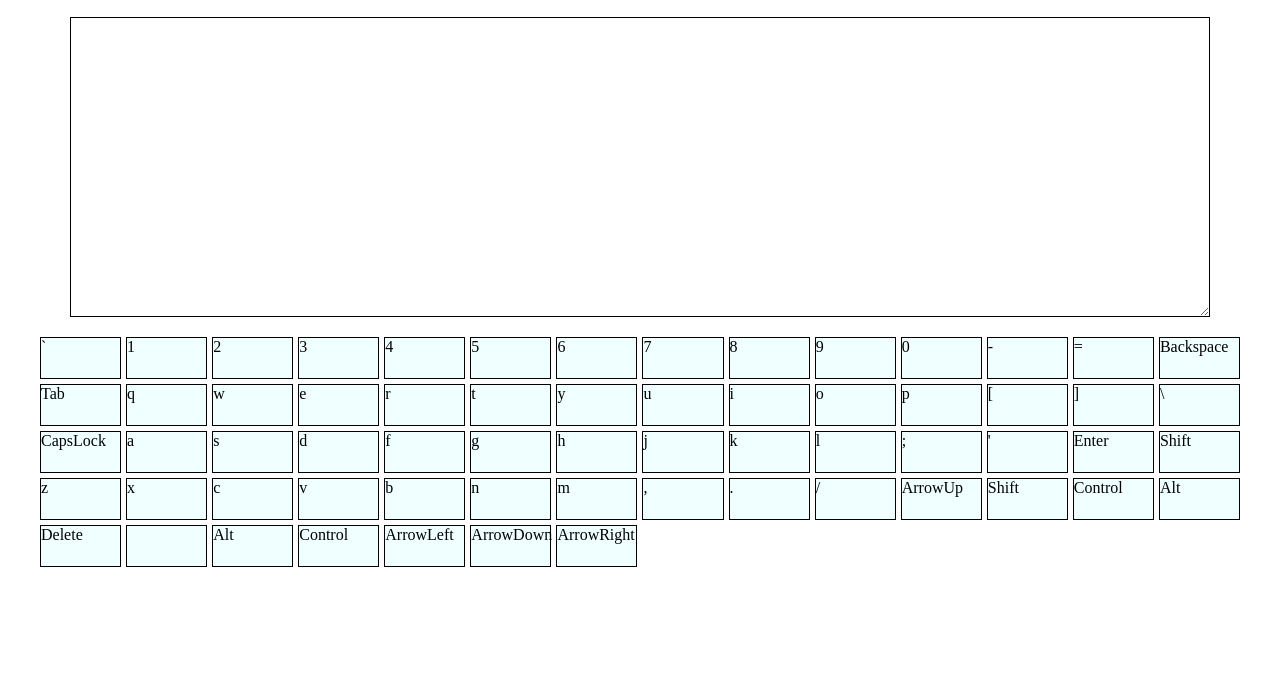
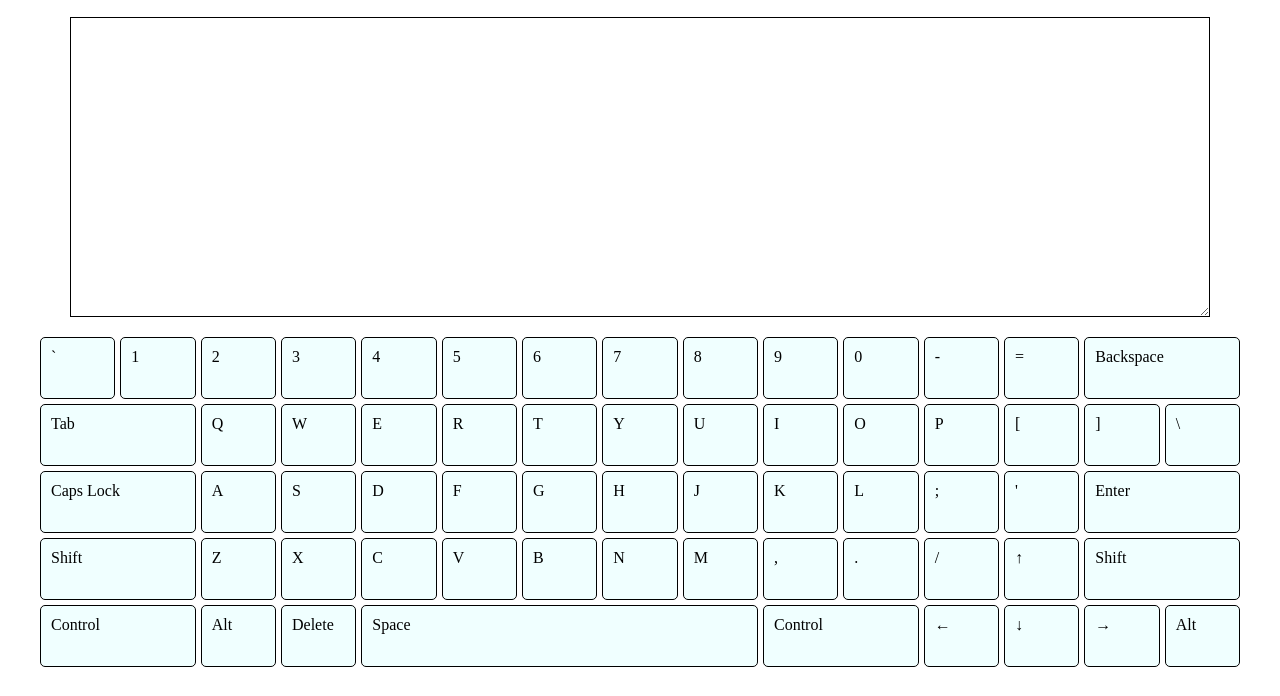
Before and after one commit to PavelKonstantinovich/virtual-keyboard, a website with bundled scripts: page index.html in a window 1280 px wide. Shown: the part 104-800 px from the top of the page. Built offline with nearby package versions, Linux system fonts and the light colour scheme.

Commit message:
feat: add first version of the keyboard

```diff
--- a/src/js/array.js
+++ b/src/js/array.js
@@ -1,4 +1,4 @@
-const en = ['`', '1', '2', '3', '4', '5', '6', '7', '8', '9', '0', '-', '=', 'Backspace', 'Tab', 'q', 'w', 'e', 'r', 't', 'y', 'u', 'i', 'o', 'p', '[', ']', '\\', 'CapsLock', 'a', 's', 'd', 'f', 'g', 'h', 'j', 'k', 'l', ';', "'", 'Enter', 'Shift', 'z', 'x', 'c', 'v', 'b', 'n', 'm', ',', '.', '/', 'ArrowUp', 'Shift', 'Control', 'Alt', 'Delete', ' ', 'Alt', 'Control', 'ArrowLeft', 'ArrowDown', 'ArrowRight'];
-const ru = ['ё', '1', '2', '3', '4', '5', '6', '7', '8', '9', '0', '-', '=', 'Backspace', 'Tab', 'й', 'ц', 'у', 'к', 'е', 'н', 'г', 'ш', 'щ', 'з', 'х', 'ъ', '\\', 'CapsLock', 'ф', 'ы', 'в', 'а', 'п', 'р', 'о', 'л', 'д', 'ж', 'э', 'Enter', 'Shift', 'я', 'ч', 'с', 'м', 'и', 'т', 'ь', 'б', 'ю', '.', 'ArrowUp', 'Shift', 'Control', 'Alt', 'Delete', ' ', 'Alt', 'Control', 'ArrowLeft', 'ArrowDown', 'ArrowRight'];
-const which = [192, 49, 50, 51, 52, 53, 54, 55, 56, 57, 48, 189, 187, 8, 9, 81, 87, 69, 82, 84, 89, 85, 73, 79, 80, 219, 221, 220, 20, 65, 83, 68, 70, 71, 72, 74, 75, 76, 186, 222, 13, 16, 90, 88, 67, 86, 66, 78, 77, 188, 190, 191, 38, 16, 17, 18, 46, 32, 18, 17, 37, 40, 39];
+const en = ['`', '1', '2', '3', '4', '5', '6', '7', '8', '9', '0', '-', '=', 'backspace', 'tab', 'q', 'w', 'e', 'r', 't', 'y', 'u', 'i', 'o', 'p', '[', ']', '\\', 'caps lock', 'a', 's', 'd', 'f', 'g', 'h', 'j', 'k', 'l', ';', "'", 'enter', 'shift', 'z', 'x', 'c', 'v', 'b', 'n', 'm', ',', '.', '/', '&uarr;', 'shift', 'control', 'alt', 'delete', 'space', 'control', '&larr;', '&darr;', '&rarr;', 'alt'];
+const ru = ['ё', '1', '2', '3', '4', '5', '6', '7', '8', '9', '0', '-', '=', 'backspace', 'tab', 'й', 'ц', 'у', 'к', 'е', 'н', 'г', 'ш', 'щ', 'з', 'х', 'ъ', '\\', 'caps lock', 'ф', 'ы', 'в', 'а', 'п', 'р', 'о', 'л', 'д', 'ж', 'э', 'enter', 'shift', 'я', 'ч', 'с', 'м', 'и', 'т', 'ь', 'б', 'ю', '.', '&uarr;', 'shift', 'control', 'alt', 'delete', 'space', 'control', '&larr;', '&darr;', '&rarr;', 'alt'];
+const which = [192, 49, 50, 51, 52, 53, 54, 55, 56, 57, 48, 189, 187, 8, 9, 81, 87, 69, 82, 84, 89, 85, 73, 79, 80, 219, 221, 220, 20, 65, 83, 68, 70, 71, 72, 74, 75, 76, 186, 222, 13, 16, 90, 88, 67, 86, 66, 78, 77, 188, 190, 191, 38, 16, 17, 18, 46, 32, 17, 37, 40, 39, 18];
 export { en, ru, which };
--- a/src/script.js
+++ b/src/script.js
@@ -4,12 +4,12 @@ import { en, ru, which } from './js/array.js';
 document.body.insertAdjacentHTML('beforeend', rendering());
 
 function keyboard() {
-  let keyboard = '';
+  let keys = '';
   for (let i = 0; i < en.length; i++) {
     const item = en[i].length > 1 ? `<div id="${which[i]}" class="key big-key ${en[i]}">${en[i]}</div>` : `<div  id="${which[i]}" class="key">${en[i]}</div>`;
-    keyboard += item;
+    keys += item;
   }
-  document.querySelector('.keyboard').innerHTML = keyboard;
+  document.querySelector('.keyboard').innerHTML = keys;
 }
 
 keyboard();
@@ -20,6 +20,13 @@ const arr = [];
 document.addEventListener('keydown', (e) => {
   arr.push(e.which);
   console.log(e);
-  document.querySelectorAll('.key').forEach((element) => element.classList.remove('active'));
+  document.querySelectorAll('.key').forEach((el) => el.classList.remove('active'));
   document.getElementById(`${e.which}`).classList.add('active');
 });
+
+document.querySelectorAll('.key').forEach((el) => {
+  el.addEventListener('click', (e) => {
+    document.querySelectorAll('.key').forEach((el) => el.classList.remove('active'));
+    e.target.classList.add('active');
+  });
+});
--- a/src/style.css
+++ b/src/style.css
@@ -16,15 +16,31 @@
   height: 40px;
   border: 1px solid black;
   background-color: azure;
-  /* text-align: center; */
+  border-radius: 5px;
+  text-transform: uppercase;
+  padding: 10px;
+  cursor: pointer;
+}
+.big-key {
+  /* min-width: 80px; */
+  text-transform: capitalize;
 }
 
 .keyboard {
   display: grid;
-  grid-template-columns: repeat(14,1fr);
+  grid-template-columns: repeat(15,[col]1fr);
+  grid-template-rows: repeat(5,[row]1fr);
   grid-gap: 5px;
 }
-
+.backspace, .tab, .caps , .enter, .shift, .control{
+  grid-column: span 2;
+}
+.space {
+  grid-column: span 5;
+}
+.key:hover{
+  background-color: rgb(189, 248, 248);
+}
 .active {
   background-color: aqua;
 }
```
